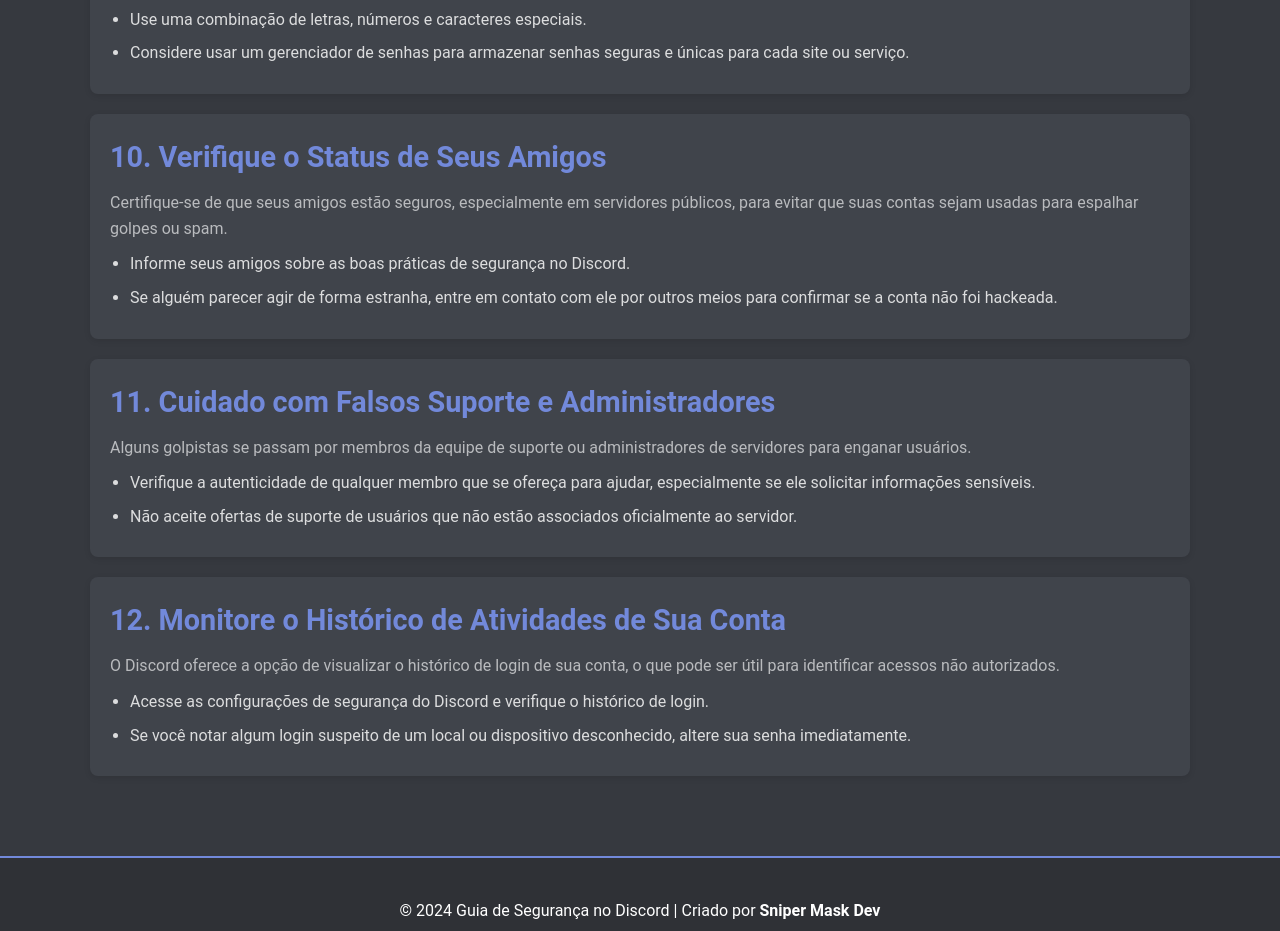
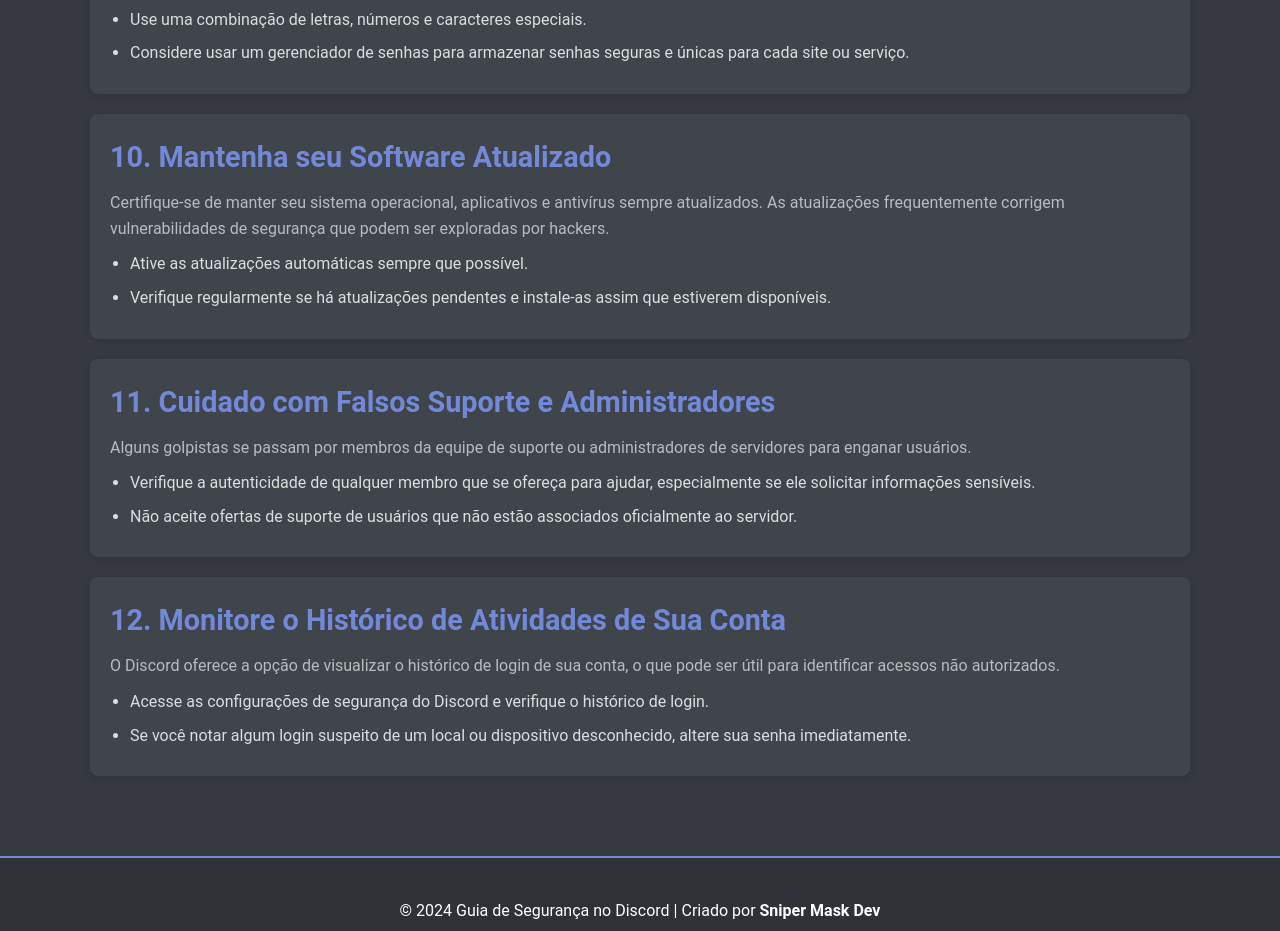
Before and after one commit to snipermaskdevs/site-guia-discord-seguranca, a plain HTML site: page index.html in a window 1280 px wide. Shown: the part 2305-3236 px from the top of the page. Drawn offline with Linux system fonts and the light colour scheme.

Commit message:
Update index.html

```diff
--- a/index.html
+++ b/index.html
@@ -98,11 +98,11 @@
                 </section>
 
                 <section class="tip">
-                    <h2>10. Verifique o Status de Seus Amigos</h2>
-                    <p>Certifique-se de que seus amigos estão seguros, especialmente em servidores públicos, para evitar que suas contas sejam usadas para espalhar golpes ou spam.</p>
+                    <h2>10. Mantenha seu Software Atualizado</h2>
+                    <p>Certifique-se de manter seu sistema operacional, aplicativos e antivírus sempre atualizados. As atualizações frequentemente corrigem vulnerabilidades de segurança que podem ser exploradas por hackers.</p>
                     <ul>
-                        <li>Informe seus amigos sobre as boas práticas de segurança no Discord.</li>
-                        <li>Se alguém parecer agir de forma estranha, entre em contato com ele por outros meios para confirmar se a conta não foi hackeada.</li>
+                        <li>Ative as atualizações automáticas sempre que possível.</li>
+                        <li>Verifique regularmente se há atualizações pendentes e instale-as assim que estiverem disponíveis.</li>
                     </ul>
                 </section>
 
```
